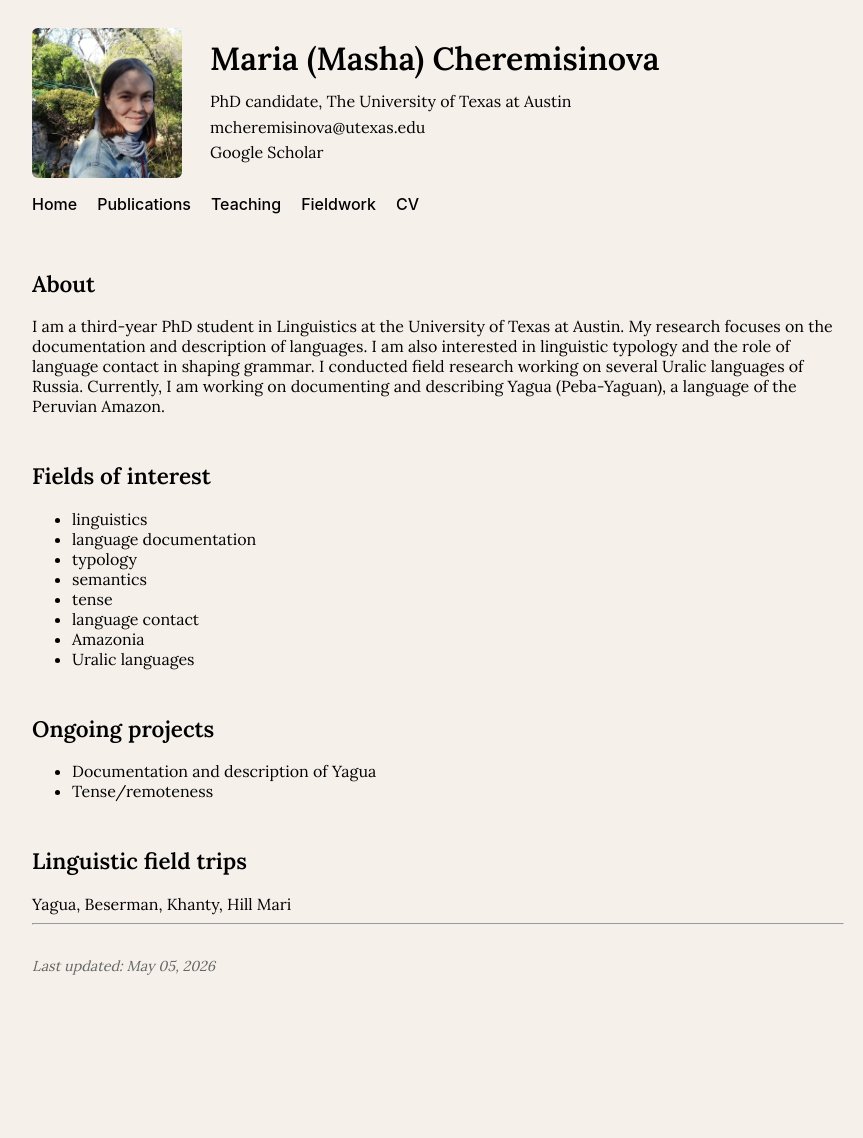
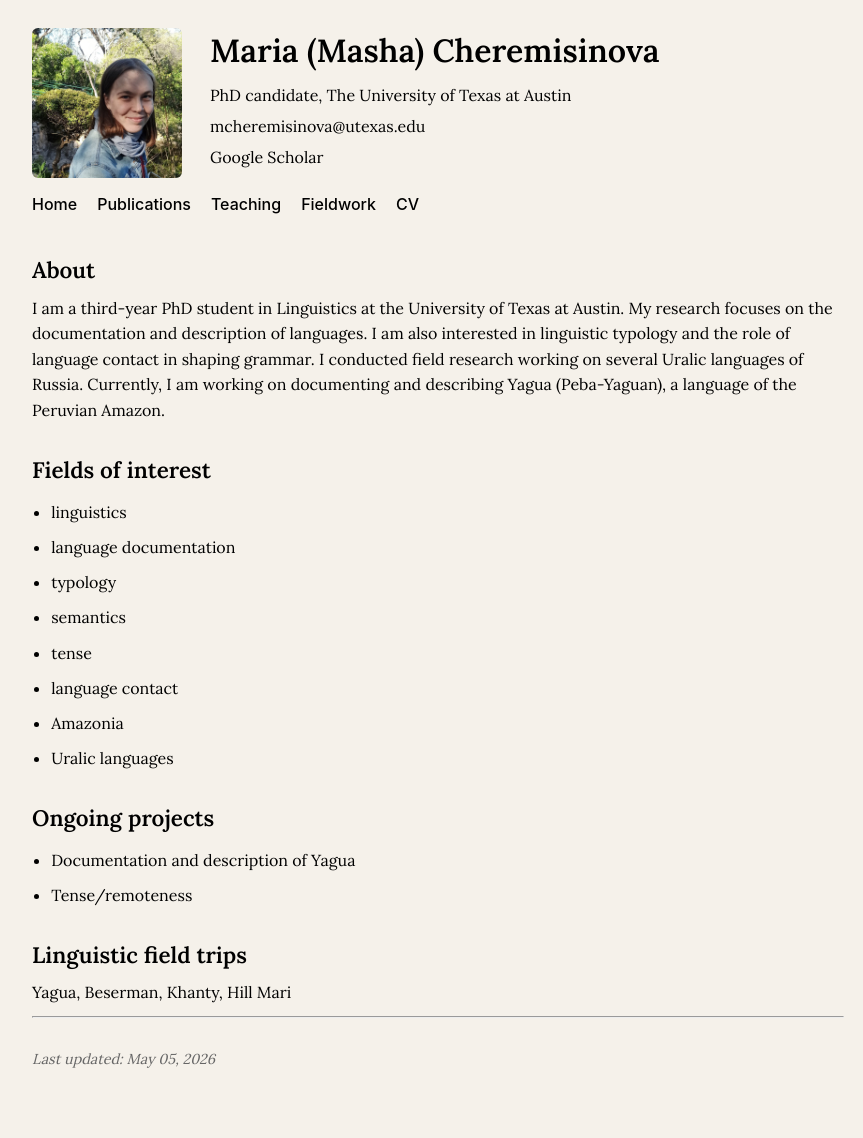
Before and after one commit to mashache/mashache.github.io, a Jekyll site: the page built from index.md, in a window 1280 px wide. Shown: the whole page, without its empty margins (202-1065 px from the left). Built offline with Jekyll 4.4.1, drawn with Linux system fonts in a browser that asks for light colours; before the commit the page ends 1045 px from its top, so only the background shows below that.

Commit message:
Update custom.css

```diff
--- a/assets/custom.css
+++ b/assets/custom.css
@@ -33,7 +33,8 @@ h1 {
 h2 {
   font-size: 1.4rem;
   font-weight: 600;
-  margin-top: 2em;
+  margin-top: 1.4em;
+  margin-bottom: 0.5em;
 }
 
 p {
@@ -134,3 +135,23 @@ footer {
   width: 120px;
   height: auto;
 }
+
+/* --- TEXT READABILITY --- */
+p {
+  line-height: 1.6;
+}
+
+/* --- LIST SPACING --- */
+ul, ol {
+  margin: 1em 0;
+  padding-left: 1.2em;
+}
+
+li {
+  margin-bottom: 0.6em;   /* space between items */
+  line-height: 1.6;       /* spacing inside items */
+}
+
+li p {
+  margin: 0.3em 0;
+}
```
